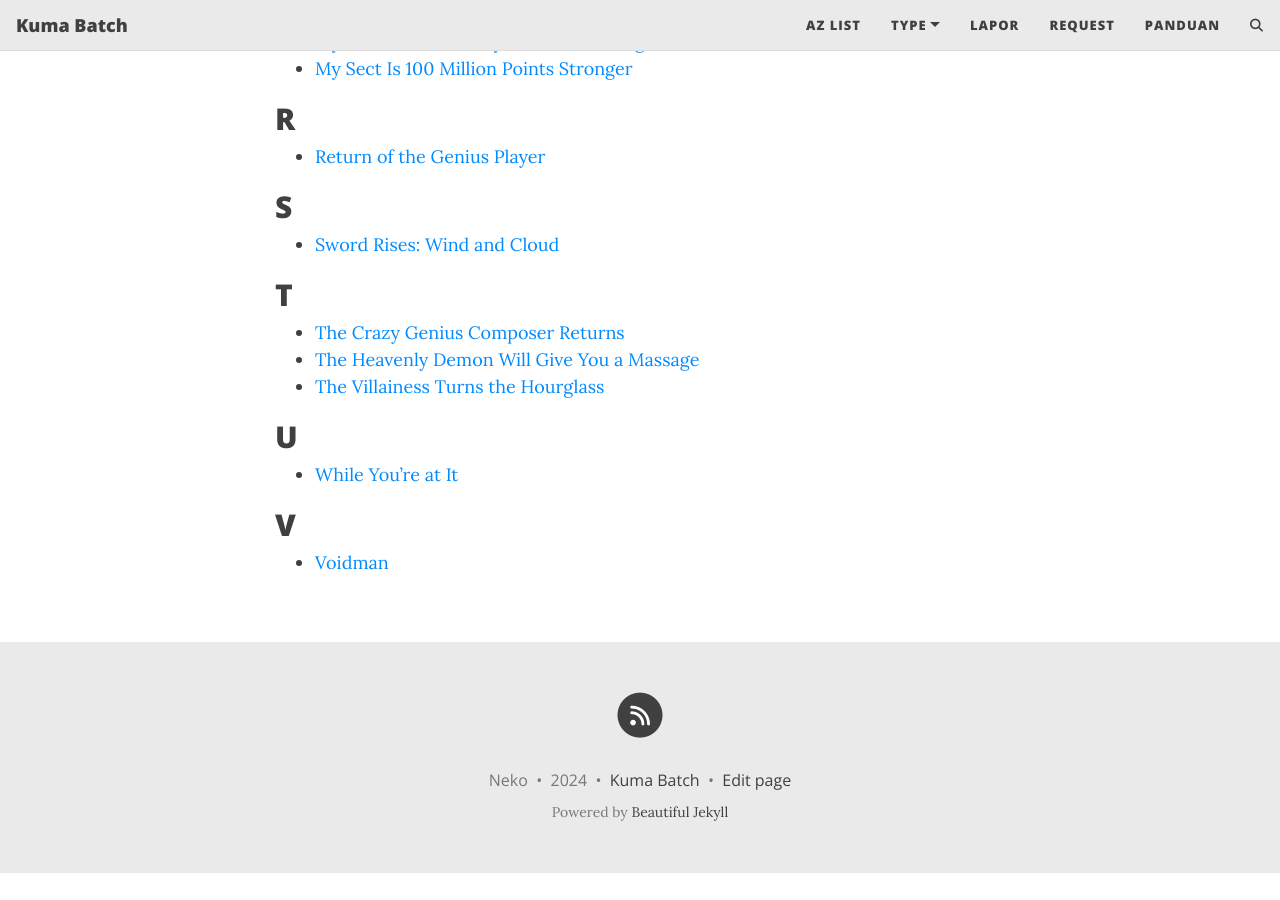
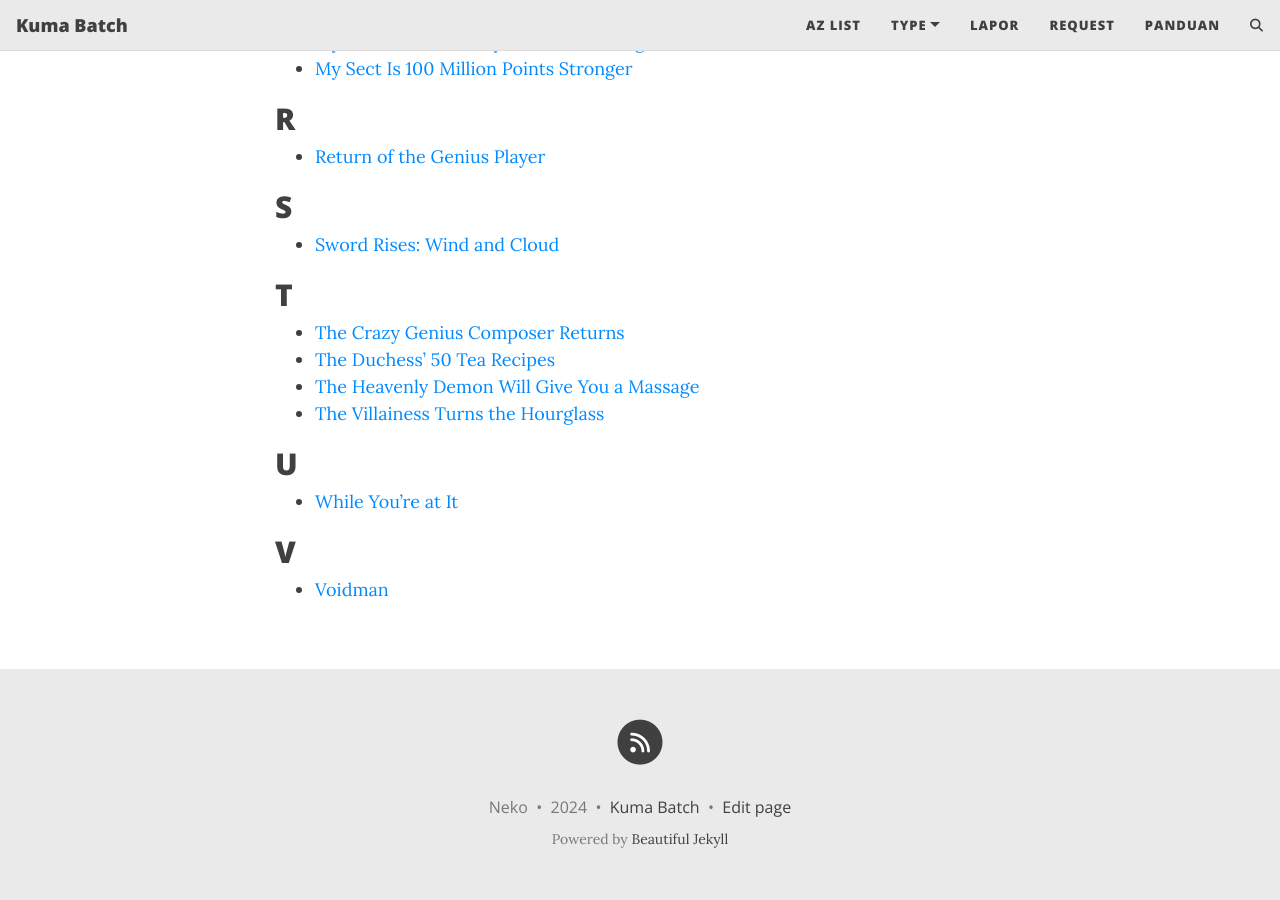
Before and after one commit to kumabatch/kumabatch.github.io, a Jekyll site: the page built from list-komik.md, in a window 1280 px wide and 900 px high, scrolled down 746 px. Built offline with Jekyll 4.4.1, drawn with Linux system fonts in a browser that asks for light colours; comment, search, counter and statistics services are not loaded; before the commit the page ends 1619 px from its top, so only the background shows below that.

Commit message:
Update list-komik.md

```diff
--- a/list-komik.md
+++ b/list-komik.md
@@ -30,6 +30,7 @@ title: List Komik
 
 ## T
  - [The Crazy Genius Composer Returns](https://kumabatch.github.io/the-crazy-genius-composer-returns-batch-bahasa-indonesia)
+ - [The Duchess' 50 Tea Recipes](https://kumabatch.github.io/the-duchess-50-tea-recipes-batch-bahasa-indonesia)
  - [The Heavenly Demon Will Give You a Massage](https://kumabatch.github.io/the-heavenly-demon-will-give-you-a-massage-batch-bahasa-indonesia)
  - [The Villainess Turns the Hourglass](https://kumabatch.github.io/the-villainess-turns-the-hourglass-batch-bahasa-indonesia)
 
```
